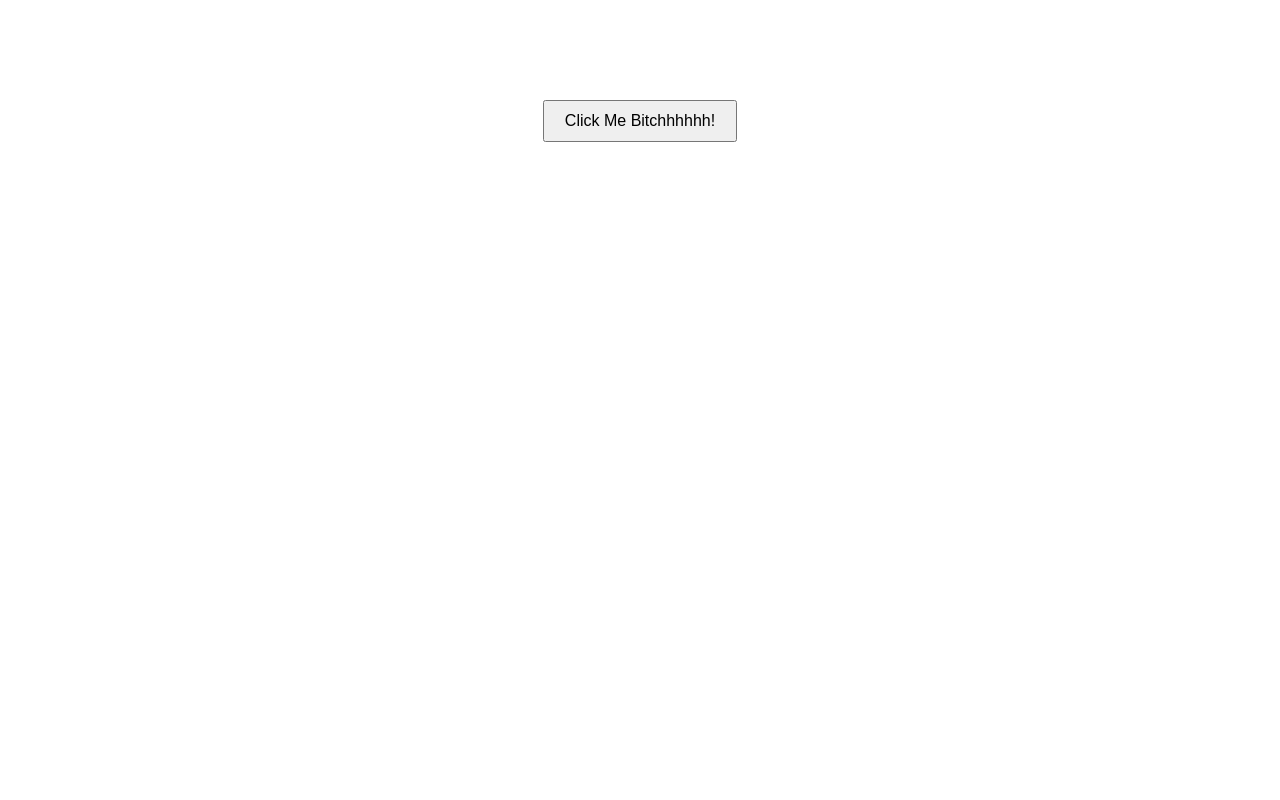
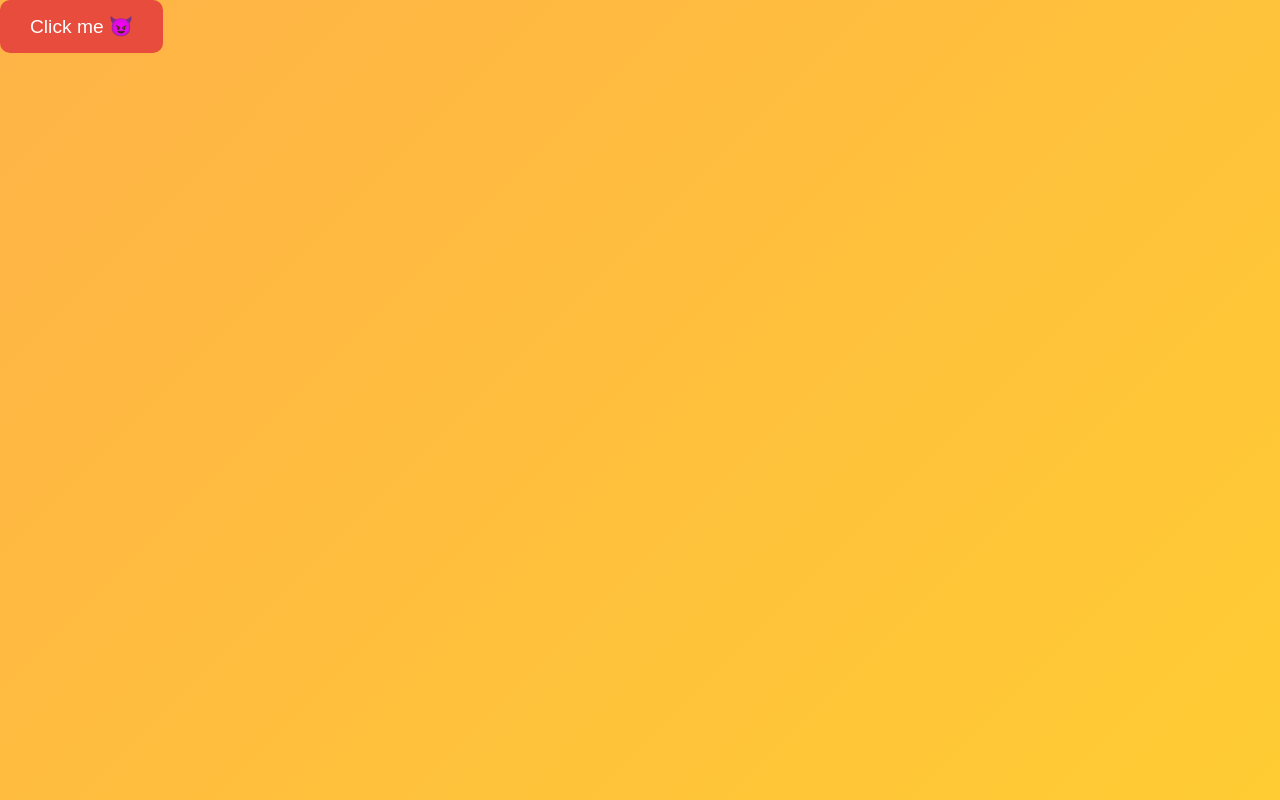
Before and after one commit to SaruulS11/foff, a plain HTML site: page index.html in a window 1280 px wide. Drawn offline with Linux system fonts and the light colour scheme.

Commit message:
Update index.html

```diff
--- a/index.html
+++ b/index.html
@@ -1,32 +1,70 @@
 <!DOCTYPE html>
 <html lang="en">
 <head>
-<meta charset="UTF-8">
-<meta name="viewport" content="width=device-width, initial-scale=1.0">
-<title>Button Actioning</title>
+  <meta charset="UTF-8" />
+  <meta name="viewport" content="width=device-width, initial-scale=1.0" />
+  <title>Catch Me If You Can!</title>
   <style>
     body {
-    font-family: Arial, sans-serif;
-    text-align: center;
-    margin-top: 100px;
+      height: 100vh;
+      margin: 0;
+      background: linear-gradient(135deg, #ffb347, #ffcc33);
+      display: flex;
+      align-items: center;
+      justify-content: center;
+      font-family: "Comic Sans MS", cursive, sans-serif;
+      overflow: hidden;
     }
-  button {
-    padding: 10px 20px;
-    font-size: 16px;
+
+    #container {
+      position: relative;
+      width: 100%;
+      height: 100%;
+    }
+
+    #trickyButton {
+      position: absolute;
+      padding: 15px 30px;
+      font-size: 1.2rem;
+      color: white;
+      background-color: #e74c3c;
+      border: none;
+      border-radius: 10px;
       cursor: pointer;
+      transition: transform 0.2s ease;
+    }
+
+    #trickyButton:hover {
+      transform: scale(1.1);
     }
   </style>
 </head>
 <body>
-
-<button onclick="changeColor()">Click Me Bitchhhhhh!</button>
+  <div id="container">
+    <button id="trickyButton">Click me 😈</button>
+  </div>
 
   <script>
-  function changeColor() {
-    document.body.style.backgroundColor =
-      document.body.style.backgroundColor === 'lightblue' ? 'lightgreen' : 'lightblue';
-  }
+    const button = document.getElementById('trickyButton');
+    const container = document.getElementById('container');
+
+    button.addEventListener('mouseover', () => {
+      const containerRect = container.getBoundingClientRect();
+      const buttonRect = button.getBoundingClientRect();
+
+      const maxX = containerRect.width - buttonRect.width;
+      const maxY = containerRect.height - buttonRect.height;
+
+      const newX = Math.random() * maxX;
+      const newY = Math.random() * maxY;
+
+      button.style.left = `${newX}px`;
+      button.style.top = `${newY}px`;
+    });
+
+    button.addEventListener('click', () => {
+      alert('Wow, you actually did it! 😮');
+    });
   </script>
-
 </body>
 </html>
```
Lines whose indentation alone changed are shown as unchanged.
